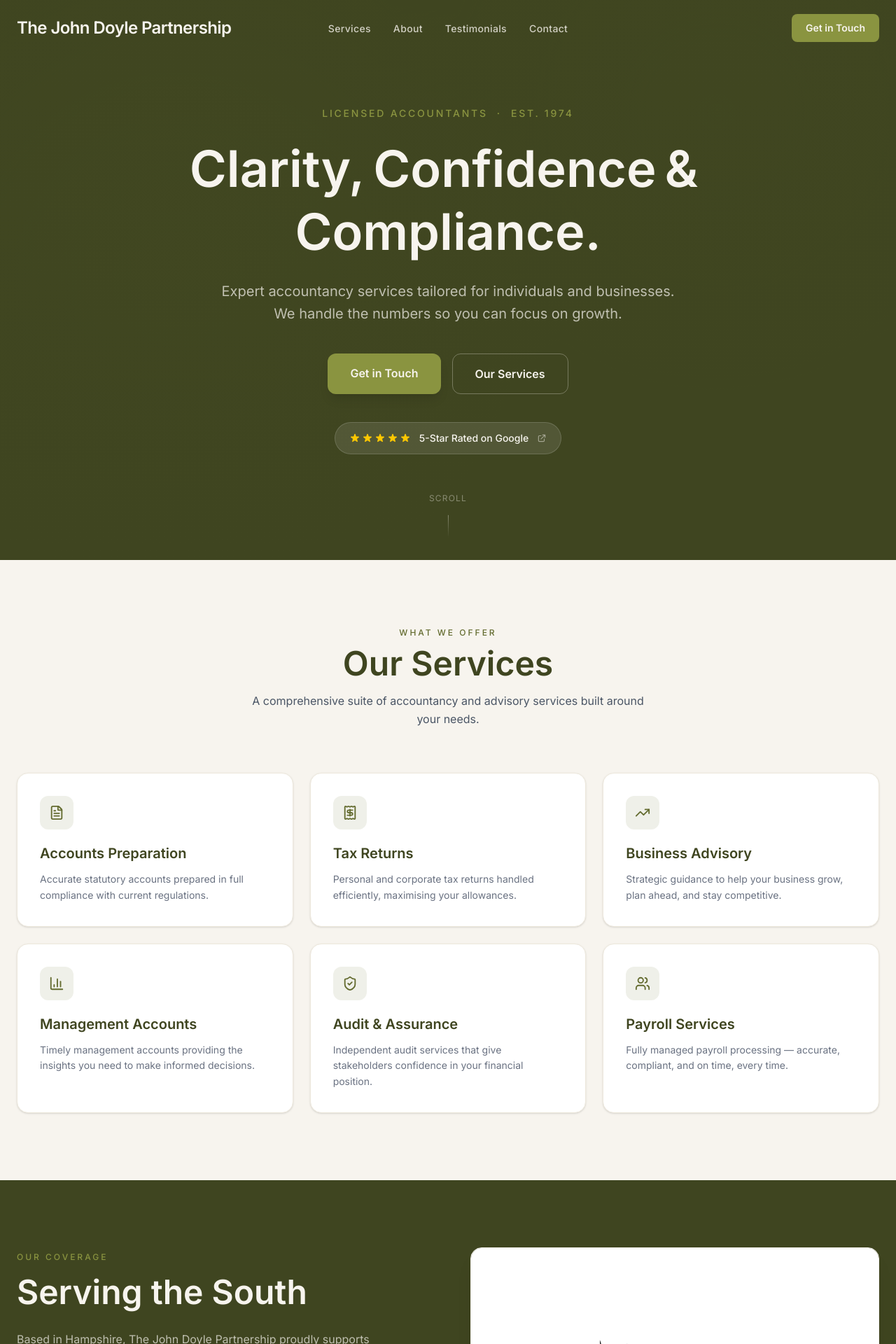
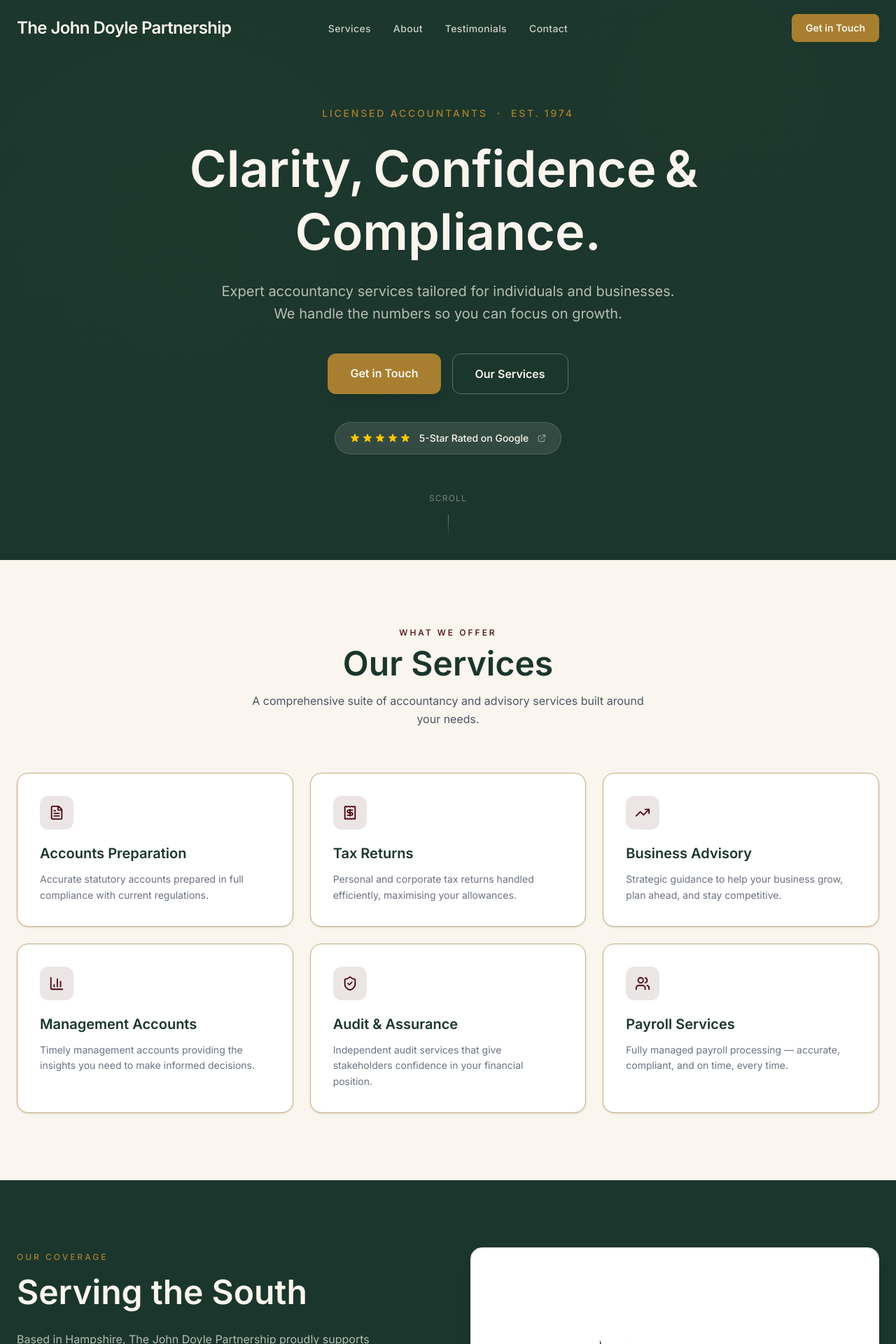
Before and after one commit to WDoyle123/jdp-new, a React (Vite) app: page / in a window 1280 px wide. Shown: the top 1920 px of the page at 70% size. Built offline with nearby package versions, Linux system fonts and the light colour scheme.

Commit message:
chore: update colours

```diff
--- a/src/components/NavBar.tsx
+++ b/src/components/NavBar.tsx
@@ -23,9 +23,10 @@
     <motion.nav
       className="fixed top-0 left-0 right-0 z-50 transition-all duration-300"
       style={{
-        backgroundColor: scrolled ? "rgba(63,69,32,0.92)" : "transparent",
-        backdropFilter: scrolled ? "blur(12px)" : "none",
-        boxShadow: scrolled ? "0 2px 24px rgba(0,0,0,0.18)" : "none",
+        backgroundColor: scrolled ? "rgba(27,54,45,0.75)" : "transparent",
+        backdropFilter: scrolled ? "blur(16px)" : "none",
+        WebkitBackdropFilter: scrolled ? "blur(16px)" : "none",
+        boxShadow: scrolled ? "0 1px 0 rgba(0,0,0,0.08)" : "none",
       }}
     >
       <div className="max-w-7xl mx-auto px-6 h-20 grid grid-cols-3 items-center">
--- a/src/index.css
+++ b/src/index.css
@@ -1,12 +1,12 @@
 @import "tailwindcss";
 
 @theme {
-  --color-olive: #636B2F;
-  --color-olive-light: #8A9440;
-  --color-olive-dark: #3F4520;
-  --color-olive-muted: #4E5526;
-  --color-cream: #F7F4EE;
-  --color-cream-dark: #EDE8DC;
+  --color-olive: #4b030f;
+  --color-olive-light: #a87f30;
+  --color-olive-dark: #1b362d;
+  --color-olive-muted: #3f5a4b;
+  --color-cream: #faf5ee;
+  --color-cream-dark: #c7af7f;
   --font-display: "Playfair Display", serif;
   --font-sans: "Inter", sans-serif;
 }
@@ -42,15 +42,15 @@
 }
 
 ::-webkit-scrollbar-thumb {
-  background: #636B2F;
+  background: #4b030f;
   border-radius: 999px;
 }
 
 ::-webkit-scrollbar-thumb:hover {
-  background: #8A9440;
+  background: #a87f30;
 }
 
 * {
   scrollbar-width: thin;
-  scrollbar-color: #636B2F transparent;
+  scrollbar-color: #4b030f transparent;
 }
```
Also changed, not shown: src/colour.txt (added).
